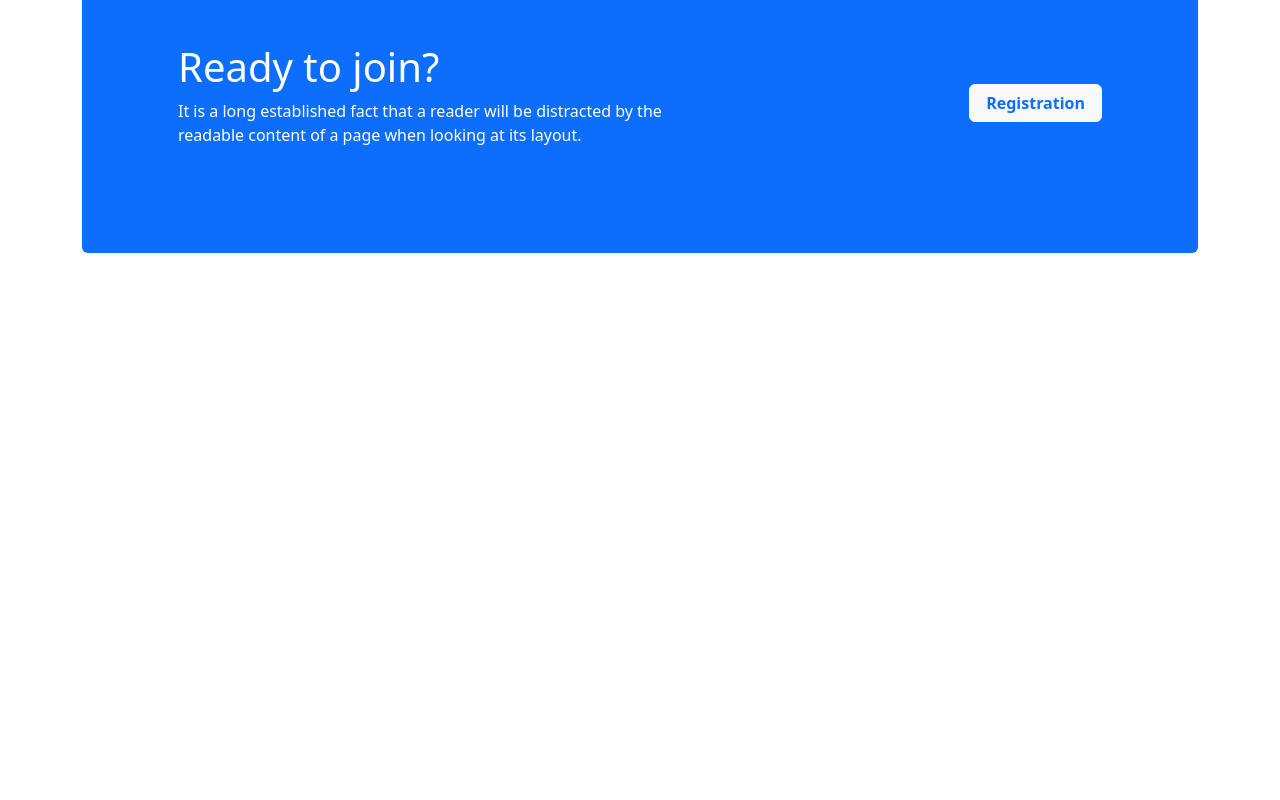
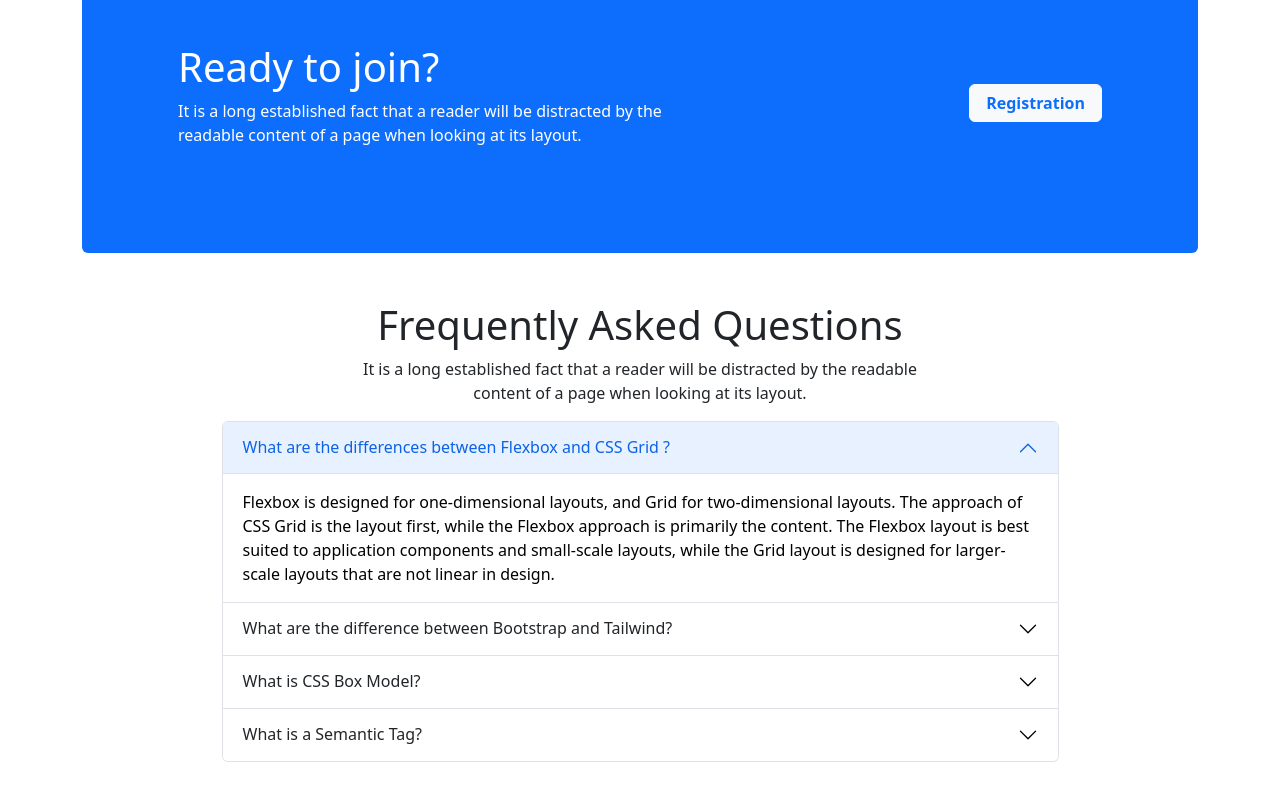
Before and after one commit to siamshahriar/EdTech-Assignment-3, a plain HTML site: page index.html in a window 1280 px wide. Shown: the part 1808-2608 px from the top of the page. Before the commit the page ends 2109 px from the top, so only its background shows below. Drawn offline with nearby package versions, Linux system fonts and the light colour scheme.

Commit message:
FAQ section 1st edition done

```diff
--- a/index.html
+++ b/index.html
@@ -400,7 +400,122 @@
       </section>
       <!-- ready to join ends  -->
 
-
+      <!-- FAQ section starts -->
+      <section class="faq my-5">
+        <div class="text-center">
+          <h1>Frequently Asked Questions</h1>
+          <p>
+            It is a long established fact that a reader will be distracted by
+            the readable<br />
+            content of a page when looking at its layout.
+          </p>
+        </div>
+        <!-- accordion starts  -->
+        <div class="d-flex justify-content-center">
+          <div class="accordion w-75" id="accordionPanelsStayOpenExample">
+            <div class="accordion-item">
+              <h2 class="accordion-header" id="panelsStayOpen-headingOne">
+                <button
+                  class="accordion-button"
+                  type="button"
+                  data-bs-toggle="collapse"
+                  data-bs-target="#panelsStayOpen-collapseOne"
+                  aria-expanded="true"
+                  aria-controls="panelsStayOpen-collapseOne"
+                >
+                  What are the differences between Flexbox and CSS Grid ?
+                </button>
+              </h2>
+              <div
+                id="panelsStayOpen-collapseOne"
+                class="accordion-collapse collapse show"
+                aria-labelledby="panelsStayOpen-headingOne"
+              >
+                <div class="accordion-body">
+                  Flexbox is designed for one-dimensional layouts, and Grid for
+                  two-dimensional layouts. The approach of CSS Grid is the
+                  layout first, while the Flexbox approach is primarily the
+                  content. The Flexbox layout is best suited to application
+                  components and small-scale layouts, while the Grid layout is
+                  designed for larger-scale layouts that are not linear in
+                  design.
+                </div>
+              </div>
+            </div>
+            <div class="accordion-item">
+              <h2 class="accordion-header" id="panelsStayOpen-headingTwo">
+                <button
+                  class="accordion-button collapsed"
+                  type="button"
+                  data-bs-toggle="collapse"
+                  data-bs-target="#panelsStayOpen-collapseTwo"
+                  aria-expanded="false"
+                  aria-controls="panelsStayOpen-collapseTwo"
+                >
+                What are the difference between Bootstrap and Tailwind?
+                </button>
+              </h2>
+              <div
+                id="panelsStayOpen-collapseTwo"
+                class="accordion-collapse collapse"
+                aria-labelledby="panelsStayOpen-headingTwo"
+              >
+                <div class="accordion-body">
+                  The main difference between Bootstrap and Tailwind is that Bootstrap pre-built components that provide a responsive UI (user interface) kit. On the other hand, Tailwind comes with predesigned widgets that facilitate web developers to design a website from scratch. Both Bootstrap and Tailwind are two of the best front-end CSS framework used worldwide.
+                </div>
+              </div>
+            </div>
+            <div class="accordion-item">
+              <h2 class="accordion-header" id="panelsStayOpen-headingThree">
+                <button
+                  class="accordion-button collapsed"
+                  type="button"
+                  data-bs-toggle="collapse"
+                  data-bs-target="#panelsStayOpen-collapseThree"
+                  aria-expanded="false"
+                  aria-controls="panelsStayOpen-collapseThree"
+                >
+                What is CSS Box Model?
+                </button>
+              </h2>
+              <div
+                id="panelsStayOpen-collapseThree"
+                class="accordion-collapse collapse"
+                aria-labelledby="panelsStayOpen-headingThree"
+              >
+                <div class="accordion-body">
+                  The CSS box model is a container that contains multiple properties including borders, margin, padding, and the content itself. It is used to create the design and layout of web pages. It can be used as a toolkit for customizing the layout of different elements. The web browser renders every element as a rectangular box according to the CSS box model.
+                </div>
+              </div>
+            </div>
+            <div class="accordion-item">
+              <h2 class="accordion-header" id="panelsStayOpen-headingFour">
+                <button
+                  class="accordion-button collapsed"
+                  type="button"
+                  data-bs-toggle="collapse"
+                  data-bs-target="#panelsStayOpen-collapseFour"
+                  aria-expanded="false"
+                  aria-controls="panelsStayOpen-collapseFour"
+                >
+                What is a Semantic Tag?
+                </button>
+              </h2>
+              <div
+                id="panelsStayOpen-collapseFour"
+                class="accordion-collapse collapse"
+                aria-labelledby="panelsStayOpen-headingFour"
+              >
+                <div class="accordion-body">
+                  Semantic HTML elements are those that clearly describe their meaning in a human- and machine-readable way. Elements such as < header > , < ooter > and < article > are all considered semantic because they accurately describe the purpose of the element and the type of content that is inside them.
+                </div>
+              </div>
+            </div>
+          </div>
+        </div>
+        <!-- accordion Ends  -->
+      </section>
+      <!-- FAQ section Ends -->
     </main>
     <!-- main content Ends -->
 
```
